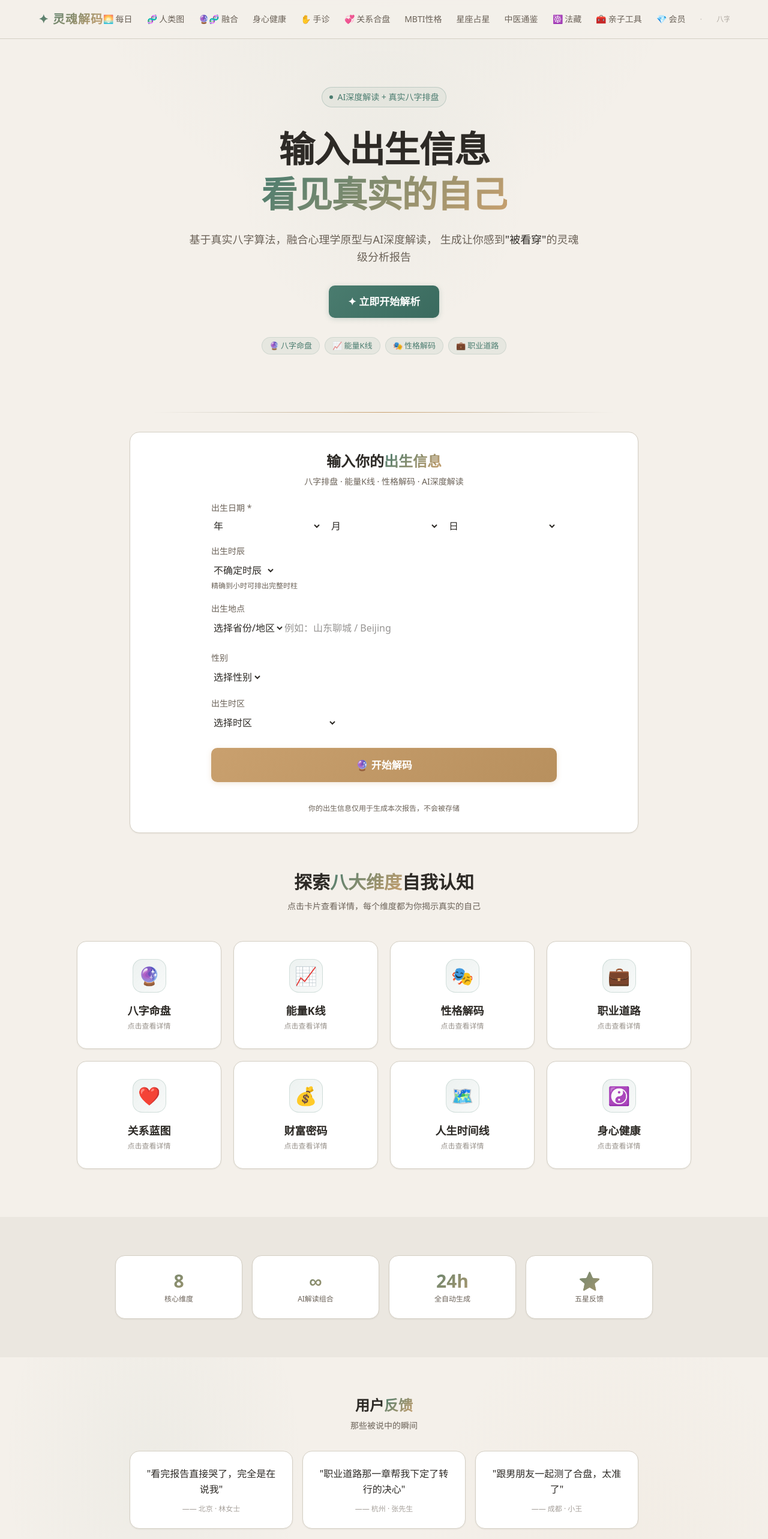
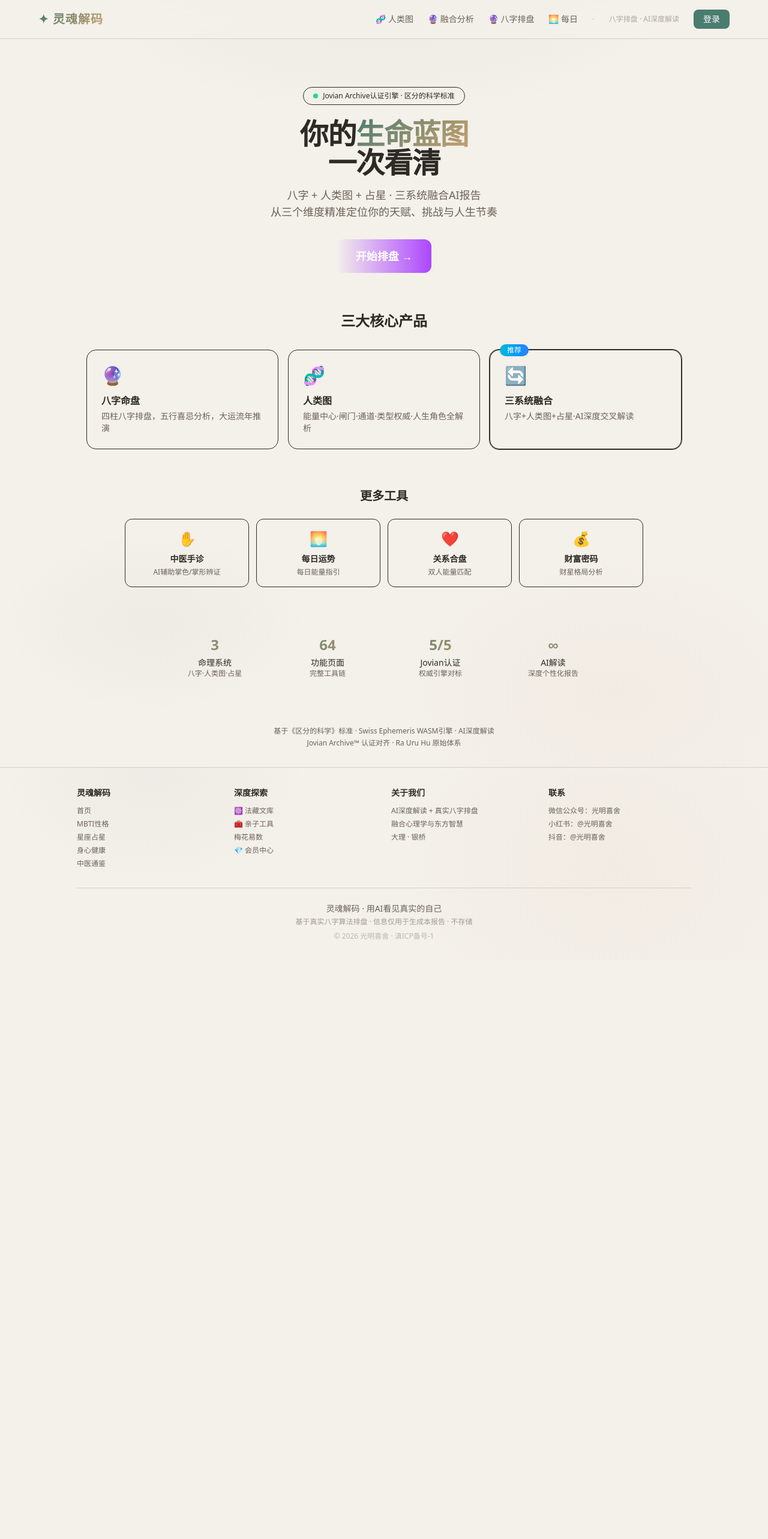
Before and after one commit to wlkerwong-boop/soul-decode, a Next.js app: page / in a window 1280 px wide. Shown: the top 2566 px of the page at 60% size. After the commit the page ends 1601 px from the top, so only its background shows below. Built offline with nearby package versions, Linux system fonts and the light colour scheme.

Commit message:
feat: 首页重构(聚焦三系统产品)+导航简化(4核心)

```diff
--- a/src/app/page.tsx
+++ b/src/app/page.tsx
@@ -1,227 +1,116 @@
 'use client';
 
-import { useState, useEffect } from 'react';
+import { useState } from 'react';
 import BirthInputForm from '@/components/BirthInputForm';
+import Link from 'next/link';
 
-const stats = [
-  { num: '8', label: '核心维度' },
-  { num: '∞', label: 'AI解读组合' },
-  { num: '24h', label: '全自动生成' },
-  { num: '⭐', label: '五星反馈' },
+const coreProducts = [
+  { icon: '🔮', title: '八字命盘', desc: '四柱八字排盘，五行喜忌分析，大运流年推演', href: '/astrology', color: '#f59e0b' },
+  { icon: '🧬', title: '人类图', desc: '能量中心·闸门·通道·类型权威·人生角色全解析', href: '/human-design', color: '#8b5cf6' },
+  { icon: '🔄', title: '三系统融合', desc: '八字+人类图+占星·AI深度交叉解读', href: '/fusion', color: '#06b6d4', featured: true },
 ];
 
 const features = [
-  { icon: '🔮', title: '八字命盘', desc: '基于真实八字算法排盘，四柱八字的深度解读，揭示你与生俱来的天赋与挑战。', cta: '/astrology' },
-  { icon: '📈', title: '能量K线', desc: '以K线图可视化你的能量波动趋势，把握人生关键节点的涨跌节奏。', cta: '/astrology' },
-  { icon: '🎭', title: '性格解码', desc: '融合MBTI四维性格模型与心理学原型，揭示你行为模式背后的深层驱动力。', cta: '/mbti' },
-  { icon: '💼', title: '职业道路', desc: '基于八字十神与五行喜忌，分析你的职业天赋方向与发展潜力。' },
-  { icon: '❤️', title: '关系蓝图', desc: '解读你的情感模式与人际关系密码，了解自己在亲密关系中的核心需求。' },
-  { icon: '💰', title: '财富密码', desc: '分析八字中财星格局，揭示你的财富获取模式与理财盲点。' },
-  { icon: '🗺️', title: '人生时间线', desc: '大运流年推演，预见人生各阶段的重要转折与机遇窗口。' },
-  { icon: '☯️', title: '身心健康', desc: '结合中医五脏平衡理念与倪海厦经方智慧，提供个性化的健康调养建议。', cta: '/health' },
+  { icon: '✋', title: '中医手诊', desc: 'AI辅助掌色/掌形辨证', href: '/hand-diagnosis' },
+  { icon: '🌅', title: '每日运势', desc: '每日能量指引', href: '/daily' },
+  { icon: '❤️', title: '关系合盘', desc: '双人能量匹配', href: '/matching' },
+  { icon: '💰', title: '财富密码', desc: '财星格局分析', href: '/wealth' },
 ];
 
 export default function Home() {
-  const [activeFeature, setActiveFeature] = useState<number | null>(null);
   const [showForm, setShowForm] = useState(false);
 
   return (
-    <div className="gradient-bg">
-      {/* ── Hero Section ── */}
-      <section className="px-4 pt-12 md:pt-20 pb-10 md:pb-16 text-center relative overflow-hidden">
-        {/* Decorative glow */}
-        <div className="absolute top-0 left-1/2 -translate-x-1/2 w-[500px] h-[500px] rounded-full opacity-[0.03] pointer-events-none"
-          style={{ background: 'radial-gradient(circle, var(--text-accent) 0%, transparent 70%)' }}
-        />
-
-        <div className="max-w-3xl mx-auto relative">
-          <div className="inline-flex items-center gap-2 px-3 py-1.5 rounded-full bg-[var(--bg-highlight)] border border-[var(--border-accent)] text-[var(--text-accent)] text-xs md:text-sm mb-6 md:mb-8">
-            <span className="w-1.5 h-1.5 rounded-full bg-[var(--text-accent)] animate-pulse" />
-            AI深度解读 + 真实八字排盘
+    <div className="gradient-bg min-h-screen">
+      {/* ── Hero ── */}
+      <section className="relative pt-20 pb-16 px-4 text-center overflow-hidden">
+        <div className="absolute inset-0 bg-gradient-to-b from-[var(--accent)]/5 to-transparent pointer-events-none" />
+        <div className="relative max-w-3xl mx-auto">
+          <div className="inline-flex items-center gap-2 px-4 py-1.5 rounded-full bg-[var(--accent)]/10 text-[var(--accent)] text-xs mb-6 border border-[var(--accent)]/20">
+            <span className="w-2 h-2 rounded-full bg-green-400 animate-pulse" />
+            Jovian Archive认证引擎 · 区分的科学标准
           </div>
-
-          <h1 className="text-3xl sm:text-4xl md:text-5xl lg:text-6xl font-bold tracking-tight leading-tight mb-4 md:mb-6">
-            输入出生信息
-            <br />
-            <span className="gradient-text">看见真实的自己</span>
+          <h1 className="text-4xl md:text-5xl font-bold mb-4 tracking-tight">
+            你的<span className="gradient-text">生命蓝图</span>
+            <br />一次看清
           </h1>
-
-          <p className="text-sm md:text-lg text-[var(--text-secondary)] leading-relaxed max-w-2xl mx-auto mb-6 md:mb-8 px-2">
-            基于真实八字算法，融合心理学原型与AI深度解读，
-            生成让你感到<span className="text-[var(--text-primary)] font-medium">"被看穿"</span>的灵魂级分析报告
+          <p className="text-[var(--text-secondary)] text-lg mb-8 max-w-xl mx-auto">
+            八字 + 人类图 + 占星 · 三系统融合AI报告<br />
+            从三个维度精准定位你的天赋、挑战与人生节奏
           </p>
-
-          {/* CTA Button - scrolls to form */}
-          <button
-            onClick={() => {
-              const form = document.getElementById('birth-form-section');
-              if (form) form.scrollIntoView({ behavior: 'smooth' });
-            }}
-            className="btn-jade inline-flex items-center justify-center px-8 md:px-12 py-3 md:py-4 text-base md:text-lg max-w-xs mx-auto"
-            style={{ width: 'auto' }}
-          >
-            ✦ 立即开始解析
+          <button onClick={() => setShowForm(!showForm)}
+            className="px-8 py-3.5 rounded-xl bg-gradient-to-r from-[var(--accent)] to-purple-500 text-white font-semibold text-lg hover:shadow-lg hover:shadow-[var(--accent)]/25 transition-all">
+            {showForm ? '收起' : '开始排盘 →'}
           </button>
-
-          <div className="flex flex-wrap justify-center gap-1.5 md:gap-2 mt-6 md:mt-8">
-            {features.slice(0, 4).map((f, i) => (
-              <span key={i} className="tag-pill text-xs md:text-sm">
-                {f.icon} {f.title}
-              </span>
-            ))}
-          </div>
         </div>
       </section>
 
-      {/* ── Divider ── */}
-      <div className="gold-divider max-w-3xl mx-auto my-6 md:my-8" />
+      {/* ── Quick Form ── */}
+      {showForm && (
+        <section className="px-4 pb-12 max-w-xl mx-auto">
+          <div className="card-jade p-6">
+            <h3 className="text-lg font-bold mb-2">输入出生信息</h3>
+            <p className="text-sm text-[var(--text-secondary)] mb-4">获取完整的八字命盘 + 人类图 + 占星分析</p>
+            <BirthInputForm />
+          </div>
+        </section>
+      )}
 
-      {/* ── Input Form (now immediately after hero) ── */}
-      <section id="birth-form-section" className="px-4 md:px-6 pb-10 md:pb-16 max-w-4xl mx-auto scroll-mt-20">
-        <div className="card-jade p-5 md:p-8">
-          <div className="text-center mb-6">
-            <h2 className="text-xl md:text-2xl font-bold mb-2">
-              输入你的<span className="gradient-text">出生信息</span>
-            </h2>
-            <p className="text-xs md:text-sm text-[var(--text-secondary)]">
-              八字排盘 · 能量K线 · 性格解码 · AI深度解读
-            </p>
-          </div>
-          <BirthInputForm />
+      {/* ── Core Products ── */}
+      <section className="px-4 pb-16 max-w-5xl mx-auto">
+        <h2 className="text-2xl font-bold text-center mb-8">三大核心产品</h2>
+        <div className="grid md:grid-cols-3 gap-4">
+          {coreProducts.map((p, i) => (
+            <Link key={i} href={p.href}
+              className={`relative p-6 rounded-2xl border transition-all hover:translate-y-[-2px] hover:shadow-lg
+                ${p.featured ? 'border-[var(--accent)]/30 bg-[var(--accent)]/5 ring-1 ring-[var(--accent)]/20' : 'border-[var(--border)] bg-[var(--card)]'}`}>
+              {p.featured && <span className="absolute -top-2.5 left-4 px-3 py-0.5 text-xs bg-gradient-to-r from-cyan-500 to-blue-500 rounded-full text-white font-medium">推荐</span>}
+              <div className="text-3xl mb-3">{p.icon}</div>
+              <h3 className="font-bold mb-1">{p.title}</h3>
+              <p className="text-sm text-[var(--text-secondary)]">{p.desc}</p>
+            </Link>
+          ))}
         </div>
       </section>
 
-      {/* ── 八大维度 (Mobile-friendly cards - no flip, just tap to expand) ── */}
-      <section className="px-4 md:px-6 pb-16 md:pb-20 max-w-6xl mx-auto">
-        <div className="text-center mb-8 md:mb-12">
-          <h2 className="text-2xl md:text-3xl font-bold mb-3">
-            探索<span className="gradient-text">八大维度</span>自我认知
-          </h2>
-          <p className="text-xs md:text-sm text-[var(--text-secondary)] max-w-xl mx-auto">
-            点击卡片查看详情，每个维度都为你揭示真实的自己
-          </p>
+      {/* ── Extra Tools ── */}
+      <section className="px-4 pb-16 max-w-4xl mx-auto">
+        <h2 className="text-xl font-bold text-center mb-6">更多工具</h2>
+        <div className="grid grid-cols-2 md:grid-cols-4 gap-3">
+          {features.map((f, i) => (
+            <Link key={i} href={f.href}
+              className="p-4 rounded-xl border border-[var(--border)] bg-[var(--card)] text-center hover:border-[var(--accent)]/30 transition-all">
+              <div className="text-2xl mb-2">{f.icon}</div>
+              <h4 className="font-semibold text-sm">{f.title}</h4>
+              <p className="text-xs text-[var(--text-secondary)] mt-1">{f.desc}</p>
+            </Link>
+          ))}
         </div>
+      </section>
 
-        <div className="grid grid-cols-2 md:grid-cols-4 gap-3 md:gap-5 max-w-5xl mx-auto">
-          {features.map((card, i) => (
-            <div
-              key={card.title}
-              className="card-jade p-4 md:p-6 flex flex-col items-center text-center cursor-pointer transition-all duration-300 min-h-[140px] md:min-h-[180px] justify-center"
-              style={{
-                borderColor: activeFeature === i ? 'var(--text-accent)' : undefined,
-                boxShadow: activeFeature === i ? '0 0 20px var(--glow-green)' : undefined,
-              }}
-              onClick={() => setActiveFeature(activeFeature === i ? null : i)}
-              onMouseEnter={() => setActiveFeature(i)}
-              onMouseLeave={() => setActiveFeature(null)}
-            >
-              <div
-                className="w-12 h-12 md:w-14 md:h-14 rounded-2xl flex items-center justify-center text-2xl md:text-3xl mb-3 md:mb-4 transition-transform duration-300"
-                style={{
-                  transform: activeFeature === i ? 'scale(1.1)' : 'scale(1)',
-                  background: `linear-gradient(135deg, rgba(74, 124, 111, 0.10), rgba(74, 124, 111, 0.04))`,
-                  border: '1px solid rgba(74, 124, 111, 0.20)',
-                }}
-              >
-                {card.icon}
-              </div>
-
-              {activeFeature === i ? (
-                <div className="animate-fade-in">
-                  <h4 className="text-xs md:text-sm font-bold text-[var(--text-primary)] mb-1 md:mb-2">{card.title}</h4>
-                  <p className="text-[10px] md:text-xs text-[var(--text-secondary)] leading-relaxed">{card.desc}</p>
-                  {card.cta && (
-                    <a
-                      href={card.cta}
-                      className="inline-block mt-2 md:mt-3 px-3 py-1 rounded-full text-[10px] md:text-xs font-medium text-white transition-all"
-                      style={{ background: 'linear-gradient(135deg, #4a7c6f, #3a6a5e)' }}
-                      onClick={e => e.stopPropagation()}
-                    >
-                      开始探索 →
-                    </a>
-                  )}
-                </div>
-              ) : (
-                <>
-                  <h3 className="text-sm md:text-lg font-bold text-[var(--text-primary)] mb-0.5 md:mb-1">{card.title}</h3>
-                  <p className="text-[10px] md:text-xs text-[var(--text-secondary)] opacity-70">点击查看详情</p>
-                </>
-              )}
+      {/* ── Stats ── */}
+      <section className="px-4 pb-16 max-w-3xl mx-auto">
+        <div className="grid grid-cols-2 md:grid-cols-4 gap-4">
+          {[
+            ['3', '命理系统', '八字·人类图·占星'],
+            ['64', '功能页面', '完整工具链'],
+            ['5/5', 'Jovian认证', '权威引擎对标'],
+            ['∞', 'AI解读', '深度个性化报告'],
+          ].map(([num, label, sub], i) => (
+            <div key={i} className="text-center p-4">
+              <div className="text-2xl font-bold gradient-text">{num}</div>
+              <div className="text-sm font-medium mt-1">{label}</div>
+              <div className="text-xs text-[var(--text-secondary)]">{sub}</div>
             </div>
           ))}
         </div>
       </section>
 
-      {/* ── 统计区域 ── */}
-      <section className="px-4 md:px-6 py-12 md:py-16" style={{ background: 'var(--bg-section-alt)' }}>
-        <div className="max-w-4xl mx-auto">
-          <div className="grid grid-cols-2 md:grid-cols-4 gap-3 md:gap-4">
-            {stats.map((stat) => (
-              <div
-                key={stat.label}
-                className="card-jade p-4 md:p-6 text-center"
-                style={{ background: 'var(--bg-card)' }}
-              >
-                <div className="text-2xl md:text-3xl font-bold gradient-text mb-1">{stat.num}</div>
-                <div className="text-[10px] md:text-xs text-[var(--text-secondary)]">{stat.label}</div>
-              </div>
-            ))}
-          </div>
-        </div>
-      </section>
-
-      {/* ── Testimonials Placeholder ── */}
-      <section className="px-4 md:px-6 py-12 md:py-16 max-w-4xl mx-auto">
-        <div className="text-center mb-8">
-          <h2 className="text-xl md:text-2xl font-bold mb-2">
-            用户<span className="gradient-text">反馈</span>
-          </h2>
-          <p className="text-xs md:text-sm text-[var(--text-secondary)]">那些被说中的瞬间</p>
-        </div>
-        <div className="grid md:grid-cols-3 gap-4">
-          {[
-            { text: '"看完报告直接哭了，完全是在说我"', user: '—— 北京 · 林女士' },
-            { text: '"职业道路那一章帮我下定了转行的决心"', user: '—— 杭州 · 张先生' },
-            { text: '"跟男朋友一起测了合盘，太准了"', user: '—— 成都 · 小王' },
-          ].map((t, i) => (
-            <div key={i} className="card-jade p-5 md:p-6 text-center">
-              <p className="text-sm md:text-base text-[var(--text-primary)] mb-3 leading-relaxed">{t.text}</p>
-              <p className="text-xs text-[var(--text-secondary)] opacity-60">{t.user}</p>
-            </div>
-          ))}
-        </div>
-      </section>
-
-      {/* ── CTA ── */}
-      <section className="px-4 md:px-6 py-12 md:py-20 text-center">
-        <div className="max-w-2xl mx-auto">
-          <div
-            className="p-6 md:p-10 rounded-2xl"
-            style={{
-              background: 'linear-gradient(135deg, rgba(74, 124, 111, 0.06), rgba(201, 160, 110, 0.04))',
-              border: '1px solid var(--border-accent)',
-            }}
-          >
-            <h2 className="text-xl md:text-2xl font-bold mb-3">准备好了吗？</h2>
-            <p className="text-xs md:text-sm text-[var(--text-secondary)] mb-6">
-              只需输入出生日期、时间和地点，AI将为你生成深度解析报告
-            </p>
-            <button
-              onClick={() => {
-                const form = document.getElementById('birth-form-section');
-                if (form) form.scrollIntoView({ behavior: 'smooth' });
-              }}
-              className="btn-jade inline-flex items-center justify-center px-8 md:px-10 py-3 md:py-4 text-base md:text-lg"
-              style={{ width: 'auto' }}
-            >
-              ✦ 立即开始解析
-            </button>
-            <p className="mt-4 text-[10px] md:text-xs text-[var(--text-secondary)] opacity-50">
-              免费体验 · 信息仅用于本报告生成 · 不存储
-            </p>
-          </div>
-        </div>
-      </section>
+      {/* ── Footer ── */}
+      <footer className="px-4 pb-8 text-center text-xs text-[var(--text-secondary)]">
+        <p>基于《区分的科学》标准 · Swiss Ephemeris WASM引擎 · AI深度解读</p>
+        <p className="mt-1">Jovian Archive™ 认证对齐 · Ra Uru Hu 原始体系</p>
+      </footer>
     </div>
   );
 }
--- a/src/components/Nav.tsx
+++ b/src/components/Nav.tsx
@@ -26,17 +26,17 @@ export default function Nav() {
   const displayName = user?.nickname || (user?.phone ? user.phone.slice(0, 3) + '****' + user.phone.slice(-4) : '');
 
   const navLinks = [
+    { href: '/human-design', label: '🧬 人类图' },
+    { href: '/fusion', label: '🔮 融合分析' },
+    { href: '/astrology', label: '🔮 八字排盘' },
     { href: '/daily', label: '🌅 每日' },
-    { href: '/human-design', label: '🧬 人类图' },
-    { href: '/fusion', label: '🔮🧬 融合' },
+  ];
+
+  const extraLinks = [
+    { href: '/hand-diagnosis', label: '✋ 中医手诊' },
     { href: '/health', label: '身心健康' },
-    { href: '/hand-diagnosis', label: '✋ 手诊' },
     { href: '/compatibility', label: '💞 关系合盘' },
-    { href: '/mbti', label: 'MBTI性格' },
-    { href: '/astrology', label: '星座占星' },
-    { href: '/tcm', label: '中医通鉴' },
-    { href: '/dharma', label: '☸ 法藏' },
-    { href: '/tools', label: '🧰 亲子工具' },
+    { href: '/tools', label: '🧰 工具' },
     { href: '/payment', label: '💎 会员' },
   ];
 
```
